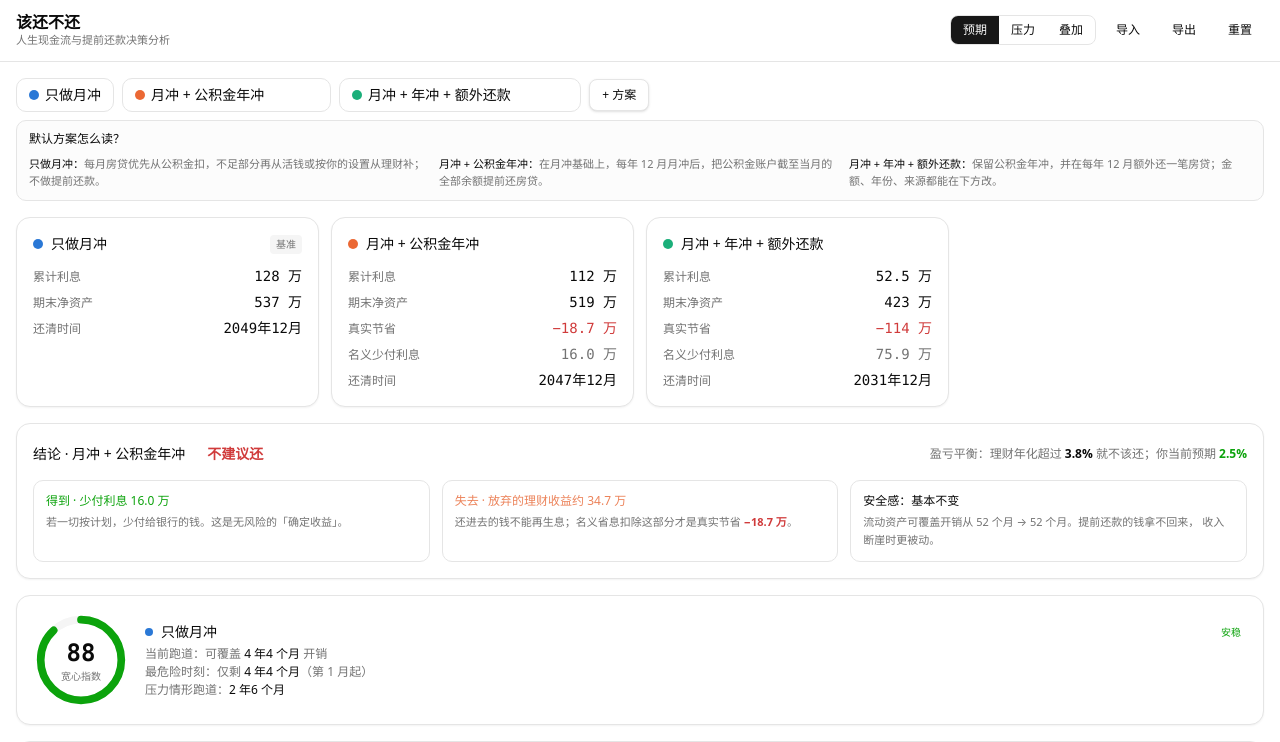
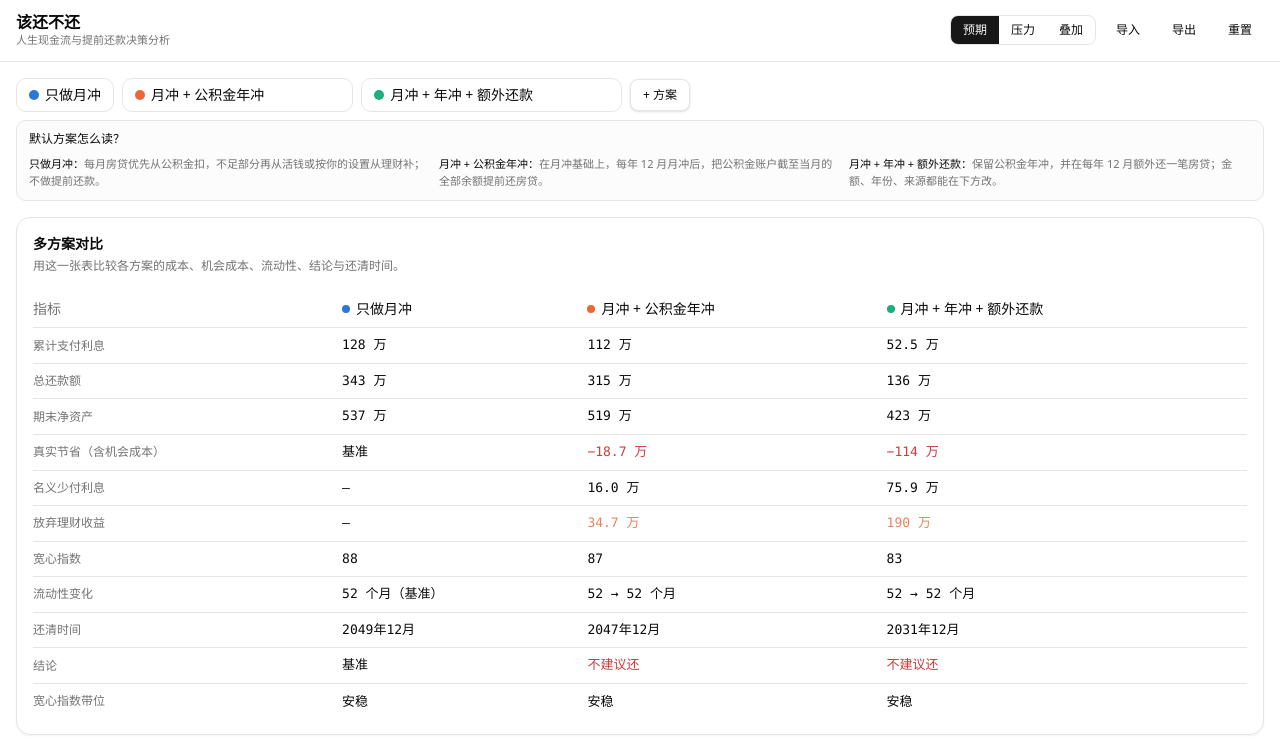
Before and after one commit to rccoder/Should-I-PrePay, a React (Vite) app: page / in a window 1280 px wide. Shown: the top 742 px of the page. Built offline with nearby package versions, Linux system fonts and the light colour scheme.

Commit message:
refactor: consolidate scenario comparison

```diff
--- a/src/components/results/ComparisonTable.tsx
+++ b/src/components/results/ComparisonTable.tsx
@@ -1,4 +1,4 @@
-import type { AnalysisResult, GlobalParams } from '@/engine/types'
+import type { AnalysisResult, GlobalParams, ScenarioOutcome } from '@/engine/types'
 import { SCENARIO_COLORS } from '@/config/chart-theme'
 import { formatMoney, monthIndexToLabel } from '@/lib/format'
 
@@ -12,6 +12,7 @@ export function ComparisonTable({
   scenarios: Array<{ id: string; name: string; colorSlot: 1 | 2 | 3 | 4 }>
   global: GlobalParams
 }) {
+  const baseline = result.outcomes[result.baselineId]
   const rows: Array<{
     label: string
     render: (id: string) => string
@@ -48,8 +49,26 @@ export function ComparisonTable({
       },
     },
     {
+      label: '放弃理财收益',
+      render: (id) => {
+        if (id === result.baselineId) return '—'
+        const metrics = result.outcomes[id]?.metrics
+        return metrics ? formatMoney(Math.max(0, metrics.nominalInterestSaving - metrics.realSavingVsBaseline)) : '—'
+      },
+      tone: (id) => id === result.baselineId ? undefined : 'text-status-severe',
+    },
+    {
       label: '宽心指数',
       render: (id) => String(result.outcomes[id]?.score.score ?? '—'),
+    },
+    {
+      label: '流动性变化',
+      render: (id) => {
+        const outcome = result.outcomes[id]
+        if (!outcome || !baseline) return '—'
+        if (id === result.baselineId) return `${outcome.score.currentCoverage.toFixed(0)} 个月（基准）`
+        return `${baseline.score.currentCoverage.toFixed(0)} → ${outcome.score.currentCoverage.toFixed(0)} 个月`
+      },
     },
     {
       label: '还清时间',
@@ -62,6 +81,11 @@ export function ComparisonTable({
           ? monthIndexToLabel(last, global.startYear, global.startMonth)
           : '模拟期内未还清'
       },
+    },
+    {
+      label: '结论',
+      render: (id) => id === result.baselineId ? '基准' : verdictFor(result.outcomes[id], baseline).text,
+      tone: (id) => id === result.baselineId ? undefined : verdictFor(result.outcomes[id], baseline).tone,
     },
   ]
 
@@ -114,6 +138,18 @@ export function ComparisonTable({
   )
 }
 
+function verdictFor(target: ScenarioOutcome | undefined, baseline: ScenarioOutcome | undefined) {
+  if (!target || !baseline) return { text: '—', tone: undefined }
+  const real = target.metrics.realSavingVsBaseline
+  const brokeBase = target.score.brokeFromBase !== null
+  const brokeStress = target.score.brokeMonthsStress > 0 && !brokeBase
+  if (brokeBase) return { text: '不能这样还', tone: 'text-status-danger' }
+  if (real > 1000 && !brokeStress) return { text: '值得还', tone: 'text-status-good' }
+  if (real > 1000) return { text: '可还，但抗风险变弱', tone: 'text-status-warn' }
+  if (real < -1000) return { text: '不建议还', tone: 'text-status-danger' }
+  return { text: '差别不大', tone: 'text-status-warn' }
+}
+
 const BAND_LABEL: Record<string, string> = {
   stable: '安稳',
   comfortable: '舒适',
--- a/src/components/results/ScenarioBar.tsx
+++ b/src/components/results/ScenarioBar.tsx
@@ -1,9 +1,11 @@
+import { useState } from 'react'
 import { useAppStore } from '@/store/useAppStore'
 import { Button } from '@/components/ui/button'
 import { SCENARIO_COLORS } from '@/config/chart-theme'
 
 /** 方案 Tabs：选中态高亮、增删复制；基准方案不可删 */
 export function ScenarioBar() {
+  const [editingId, setEditingId] = useState<string | null>(null)
   const scenarios = useAppStore((s) => s.scenarios)
   const activeScenarioId = useAppStore((s) => s.activeScenarioId)
   const setActiveScenario = useAppStore((s) => s.setActiveScenario)
@@ -25,11 +27,25 @@ export function ScenarioBar() {
                 : 'bg-card hover:bg-accent/60'
             }`}
           >
+            {editingId === sc.id ? (
+              <input
+                autoFocus
+                value={sc.name}
+                onChange={(e) => renameScenario(sc.id, e.target.value)}
+                onBlur={() => setEditingId(null)}
+                onKeyDown={(e) => {
+                  if (e.key === 'Enter' || e.key === 'Escape') {
+                    e.currentTarget.blur()
+                  }
+                }}
+                size={Math.max(4, sc.name.length)}
+                aria-label="方案名称"
+                className="w-auto bg-transparent outline-none focus:underline"
+              />
+            ) : (
               <button
                 className="flex items-center gap-1.5"
-              onClick={() =>
-                setActiveScenario(active ? null : sc.id)
-              }
+                onClick={() => setActiveScenario(active ? null : sc.id)}
                 title={active ? '取消选中（对比全部方案）' : '选中该方案（盈亏平衡分析对象）'}
               >
                 <span
@@ -37,19 +53,18 @@ export function ScenarioBar() {
                   className="inline-block h-2.5 w-2.5 rounded-full"
                   style={{ backgroundColor: SCENARIO_COLORS[sc.colorSlot] }}
                 />
-              {sc.isBaseline ? (
                 <span>{sc.name}</span>
-              ) : (
-                <input
-                  value={sc.name}
-                  onChange={(e) => renameScenario(sc.id, e.target.value)}
-                  size={Math.max(4, sc.name.length)}
-                  className="w-auto bg-transparent outline-none focus:underline"
-                />
+              </button>
             )}
-            </button>
             {!sc.isBaseline && (
               <>
+                <button
+                  className="text-xs text-muted-foreground opacity-0 transition-opacity group-hover:opacity-100 hover:text-foreground"
+                  onClick={() => setEditingId(sc.id)}
+                  title="重命名方案"
+                >
+                  改名
+                </button>
                 <button
                   className="text-xs text-muted-foreground opacity-0 transition-opacity group-hover:opacity-100 hover:text-foreground"
                   onClick={() => duplicateScenario(sc.id)}
--- a/src/components/results/VerdictCard.tsx
+++ /dev/null
@@ -1,151 +0,0 @@
-import { useMemo } from 'react'
-import type { AnalysisResult, Id } from '@/engine/types'
-import type { WealthPool } from '@/engine/types'
-import { STATUS_COLORS } from '@/config/chart-theme'
-import { formatMoney, formatPercent } from '@/lib/format'
-
-/**
- * 决策结论卡：直白回答「该不该还」。
- * 得到 = 无风险省息（名义利息差）；失去 = 放弃的理财收益 + 流动性锁定；
- * 真实节省 = 两者净效果；临界收益率 r* 对比当前预期收益率。
- */
-export function VerdictCard({
-  result,
-  activeScenarioId,
-  pools,
-  scenarioName,
-}: {
-  result: AnalysisResult
-  activeScenarioId: Id | null
-  pools: WealthPool[]
-  scenarioName: (id: Id) => string
-}) {
-  const currentReturn = useMemo(() => {
-    const total = pools.reduce((a, p) => a + p.initialBalance, 0)
-    if (total <= 0) return 0
-    return pools.reduce((a, p) => a + p.expectedAnnualReturn * p.initialBalance, 0) / total
-  }, [pools])
-
-  const candidates = Object.values(result.outcomes).filter(
-    (o) => o.scenarioId !== result.baselineId,
-  )
-  const target =
-    (activeScenarioId ? candidates.find((o) => o.scenarioId === activeScenarioId) : undefined) ??
-    candidates[0]
-  const baseline = result.outcomes[result.baselineId]
-
-  if (!target || !baseline) {
-    return (
-      <div className="rounded-xl border bg-card p-4 text-sm text-muted-foreground shadow-xs">
-        新建一个提前还款方案后，这里会直接告诉你「该不该还」。
-      </div>
-    )
-  }
-
-  const m = target.metrics
-  const real = m.realSavingVsBaseline
-  const nominal = m.nominalInterestSaving
-  // 名义省息中真正落袋的部分；差额即被机会成本吃掉的部分
-  const opportunityCost = Math.max(0, nominal - real)
-  const scoreDrop = baseline.score.score - target.score.score
-  const brokeBase = target.score.brokeFromBase !== null
-  const brokeStress = target.score.brokeMonthsStress > 0 && target.score.brokeFromBase === null
-
-  // f(r) 非单调时可能有多个穿越点——只有唯一穿越才能给出确定的「临界收益率」结论
-  const crossings = result.breakeven.crossings
-  const crossing = crossings.length === 1 ? crossings[0] : undefined
-
-  let verdict: { text: string; color: string }
-  if (brokeBase) {
-    verdict = { text: '不能这样还 —— 会资金断裂', color: STATUS_COLORS.danger }
-  } else if (real > 1000 && !brokeStress) {
-    verdict = { text: '值得还', color: STATUS_COLORS.good }
-  } else if (real > 1000 && brokeStress) {
-    verdict = { text: '可以还，但抗风险变弱', color: STATUS_COLORS.warn }
-  } else if (real < -1000) {
-    verdict = { text: '不建议还', color: STATUS_COLORS.danger }
-  } else {
-    verdict = { text: '差别不大，看个人偏好', color: STATUS_COLORS.warn }
-  }
-
-  return (
-    <div className="rounded-xl border bg-card p-4 shadow-xs">
-      <div className="flex flex-wrap items-center gap-3">
-        <span className="text-sm font-medium">结论 · {scenarioName(target.scenarioId)}</span>
-        <span
-          className="rounded-md px-2.5 py-1 text-sm font-semibold"
-          style={{ backgroundColor: `${verdict.color}1c`, color: verdict.color }}
-        >
-          {verdict.text}
-        </span>
-        {crossing !== undefined && (
-          <span className="ml-auto text-xs text-muted-foreground">
-            盈亏平衡：理财年化超过 <b className="text-foreground">{formatPercent(crossing)}</b>{' '}
-            就不该还；你当前预期{' '}
-            <b
-              style={{
-                color:
-                  currentReturn < crossing ? STATUS_COLORS.good : STATUS_COLORS.severe,
-              }}
-            >
-              {formatPercent(currentReturn)}
-            </b>
-          </span>
-        )}
-        {crossings.length > 1 && (
-          <span className="ml-auto text-xs text-muted-foreground">
-            存在 {crossings.length} 个盈亏平衡点（
-            {crossings.map((c) => formatPercent(c)).join(' / ')}
-            ），结论随当前收益位置而定，详见下图
-          </span>
-        )}
-      </div>
-
-      <div className="mt-3 grid grid-cols-1 gap-3 sm:grid-cols-3">
-        <Block title={`得到 · 少付利息 ${formatMoney(nominal)}`} tone="good">
-          若一切按计划，少付给银行的钱。这是无风险的「确定收益」。
-        </Block>
-        <Block title={`失去 · 放弃的理财收益约 ${formatMoney(opportunityCost)}`} tone="severe">
-          还进去的钱不能再生息；名义省息扣除这部分才是真实节省{' '}
-          <b className={real >= 0 ? 'text-status-good' : 'text-status-danger'}>
-            {formatMoney(real)}
-          </b>
-          。
-        </Block>
-        <Block
-          title={
-            scoreDrop > 5
-              ? `失去 · 安全感：宽心指数下降 ${scoreDrop} 分`
-              : '安全感：基本不变'
-          }
-          tone={scoreDrop > 5 ? 'danger' : undefined}
-        >
-          流动资产可覆盖开销从 {baseline.score.currentCoverage.toFixed(0)} 个月 →{' '}
-          {target.score.currentCoverage.toFixed(0)} 个月。提前还款的钱拿不回来，
-          收入断崖时更被动。
-        </Block>
-      </div>
-    </div>
-  )
-}
-
-function Block({
-  title,
-  children,
-  tone,
-}: {
-  title: string
-  children: React.ReactNode
-  tone?: 'good' | 'severe' | 'danger'
-}) {
-  const color =
-    tone === 'good' ? STATUS_COLORS.good : tone === 'severe' ? STATUS_COLORS.severe : tone === 'danger' ? STATUS_COLORS.danger : undefined
-  return (
-    <div className="rounded-lg border p-3">
-      <p className="text-xs font-medium" style={color ? { color } : undefined}>
-        {title}
-      </p>
-      <p className="mt-1 text-[11px] leading-relaxed text-muted-foreground">{children}</p>
-    </div>
-  )
-}
--- a/src/pages/DashboardPage.tsx
+++ b/src/pages/DashboardPage.tsx
@@ -18,9 +18,6 @@ import {
 import { GlobalSettingsFields } from '@/components/inputs/GlobalSettingsCard'
 import { ComparisonTable } from '@/components/results/ComparisonTable'
 import { ScenarioBar } from '@/components/results/ScenarioBar'
-import { MetricTiles } from '@/components/results/MetricTiles'
-import { PeaceScoreCard } from '@/components/results/PeaceScoreCard'
-import { VerdictCard } from '@/components/results/VerdictCard'
 import { NetWorthChart } from '@/components/charts/NetWorthChart'
 import { LoanBalanceChart } from '@/components/charts/LoanBalanceChart'
 import { LiquidityChart } from '@/components/charts/LiquidityChart'
@@ -39,24 +36,11 @@ export function DashboardPage() {
   const global = useAppStore((s) => s.global)
   const scenarios = useAppStore((s) => s.scenarios)
   const pools = useAppStore((s) => s.pools)
-  const activeScenarioId = useAppStore((s) => s.activeScenarioId)
   const viewMode = useAppStore((s) => s.viewMode)
   const setViewMode = useAppStore((s) => s.setViewMode)
   const resetAll = useAppStore((s) => s.resetAll)
   const result = useAnalysis()
   const { exportJson, pickAndImport } = useExportImport()
-
-  // 宽心指数卡：基准 + 当前选中方案（缺省第一个非基准）
-  const scoreScenarios = useMemo(() => {
-    const baseline = scenarios.find((x) => x.isBaseline) ?? scenarios[0]
-    const others = scenarios.filter((x) => !x.isBaseline)
-    const focus =
-      (activeScenarioId && others.find((x) => x.id === activeScenarioId)) || others[0]
-    const list = [baseline, ...(focus ? [focus] : [])].filter(
-      (x): x is NonNullable<typeof x> => Boolean(x),
-    )
-    return list
-  }, [scenarios, activeScenarioId])
 
   const currentReturn = useMemo(() => {
     const total = pools.reduce((a, p) => a + p.initialBalance, 0)
@@ -145,28 +129,17 @@ export function DashboardPage() {
         </section>
 
         <section className="mt-4">
-          <MetricTiles result={result} scenarios={scenarios} global={global} />
-        </section>
-
-        <section className="mt-4 space-y-4">
-          <VerdictCard
-            result={result}
-            activeScenarioId={activeScenarioId}
-            pools={pools}
-            scenarioName={(id) => scenarios.find((x) => x.id === id)?.name ?? id}
-          />
-          {scoreScenarios.map((sc) => {
-            const outcome = result.outcomes[sc.id]
-            if (!outcome) return null
-            return (
-              <PeaceScoreCard
-                key={sc.id}
-                name={sc.name}
-                color={`var(--chart-slot-${sc.colorSlot})`}
-                score={outcome.score}
-              />
-            )
-          })}
+          <Card>
+            <CardHeader>
+              <CardTitle className="text-sm">多方案对比</CardTitle>
+              <p className="text-xs text-muted-foreground">
+                用这一张表比较各方案的成本、机会成本、流动性、结论与还清时间。
+              </p>
+            </CardHeader>
+            <CardContent className="overflow-x-auto">
+              <ComparisonTable result={result} scenarios={scenarios} global={global} />
+            </CardContent>
+          </Card>
         </section>
 
         {/* 时间轴：关键节点 + 计划事件（纯展示） */}
@@ -338,14 +311,6 @@ export function DashboardPage() {
                 </CardContent>
               </Card>
             </div>
-            <Card>
-              <CardHeader>
-                <CardTitle className="text-sm">多方案对比</CardTitle>
-              </CardHeader>
-              <CardContent className="overflow-x-auto">
-                <ComparisonTable result={result} scenarios={scenarios} global={global} />
-              </CardContent>
-            </Card>
           </div>
         </div>
 
```
Also changed, not shown: 2 other files (tests, documents, lock files or other folders). Lines whose indentation alone changed are shown as unchanged.
